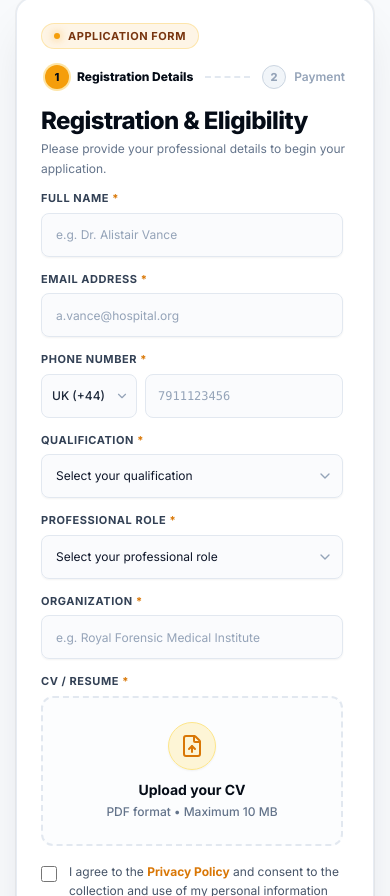
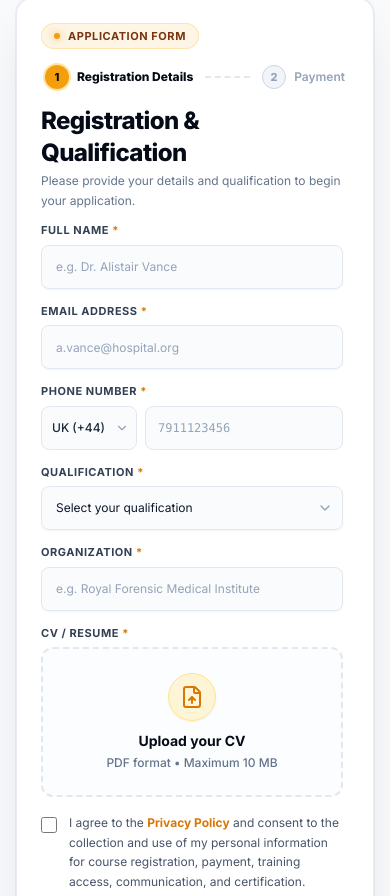
Before and after one commit to shivanand-vn/Virtual-Autopsy-Training, a React (Vite) app in the folder frontend/: page /register in a window 390 px wide. Shown: the part 888-1784 px from the top of the page. Built offline with nearby package versions, Linux system fonts and the light colour scheme.

Commit message:
refactor(auth): rename eligibility to qualification with 9 options and remove professional role

```diff
--- a/frontend/src/components/auth/RegistrationForm.tsx
+++ b/frontend/src/components/auth/RegistrationForm.tsx
@@ -2,7 +2,6 @@ import React, { useState, useEffect } from 'react';
 import { Link, useNavigate } from 'react-router-dom';
 import { useRegistrationFlow } from '../../context/RegistrationFlowContext';
 import { StepIndicator } from './StepIndicator';
-import { PrivacyPolicyModal } from './PrivacyPolicyModal';
 import { FormInput } from '../common/FormInput';
 import { SelectInput } from '../common/SelectInput';
 import { PhoneInput } from '../common/PhoneInput';
@@ -12,22 +11,16 @@ import { PrimaryButton } from '../common/PrimaryButton';
 import { StatusBadge } from '../common/StatusBadge';
 import type { RegistrationFormData, FormErrors } from '../../types/auth';
 
-const QUALIFICATIONS = [
-  { value: 'mbbs', label: 'MBBS / MD (Medical Doctor)' },
-  { value: 'frcr', label: 'FRCR (Fellow of Royal College of Radiologists)' },
-  { value: 'forensic_pathologist', label: 'Certified Forensic Pathologist' },
-  { value: 'radiographer', label: 'Senior CT/DICOM Radiographer' },
-  { value: 'phd_forensic', label: 'Ph.D. Forensic Science / Pathology' },
-  { value: 'other', label: 'Other Postgraduate Medical Specialty' },
-];
-
-const ROLES = [
-  { value: 'forensic_pathologist', label: 'Forensic Pathologist / Medical Examiner' },
-  { value: 'radiologist', label: 'Clinical / Forensic Radiologist' },
-  { value: 'coroner_officer', label: 'Coroner / Medicolegal Investigator' },
-  { value: 'mortuary_technician', label: 'Anatomical Pathology Technologist (APT)' },
-  { value: 'academic_researcher', label: 'Academic Researcher / Faculty Member' },
-  { value: 'postgrad_trainee', label: 'Postgraduate Medical Trainee / Resident' },
+const QUALIFICATION_OPTIONS = [
+  { value: 'Medical Doctors', label: 'Medical Doctors' },
+  { value: 'Forensic Medicine Faculty', label: 'Forensic Medicine Faculty' },
+  { value: 'Forensic Medicine Residents', label: 'Forensic Medicine Residents' },
+  { value: 'Forensic Pathologists', label: 'Forensic Pathologists' },
+  { value: 'Radiologists', label: 'Radiologists' },
+  { value: 'Radiology Residents', label: 'Radiology Residents' },
+  { value: 'Radiographers', label: 'Radiographers' },
+  { value: 'Law Enforcement', label: 'Law Enforcement' },
+  { value: 'Others', label: 'Others' },
 ];
 
 interface RegistrationFormProps {
@@ -40,7 +33,6 @@ export const RegistrationForm: React.FC<RegistrationFormProps> = ({ onFlipToLogi
 
   const [formData, setFormData] = useState<RegistrationFormData>(registrationData);
   const [errors, setErrors] = useState<FormErrors>({});
-  const [isPrivacyModalOpen, setIsPrivacyModalOpen] = useState(false);
 
   // Sync state if context registrationData updates
   useEffect(() => {
@@ -70,11 +62,11 @@ export const RegistrationForm: React.FC<RegistrationFormProps> = ({ onFlipToLogi
     }
 
     if (!formData.qualification) {
-      newErrors.qualification = 'Please select your medical qualification.';
+      newErrors.qualification = 'Please select your qualification.';
     }
 
-    if (!formData.professionalRole) {
-      newErrors.professionalRole = 'Please select your professional role.';
+    if (formData.qualification === 'Others' && !formData.qualificationOther?.trim()) {
+      newErrors.qualificationOther = 'Please specify your profession or background.';
     }
 
     if (!formData.organization.trim()) {
@@ -116,10 +108,10 @@ export const RegistrationForm: React.FC<RegistrationFormProps> = ({ onFlipToLogi
 
         <div>
           <h2 className="text-2xl sm:text-3xl font-extrabold text-navy-950 tracking-tight">
-            Registration & Eligibility
+            Registration & Qualification
           </h2>
           <p className="text-xs text-slate-500 mt-0.5 leading-relaxed">
-            Please provide your professional details to begin your application.
+            Please provide your details and qualification to begin your application.
           </p>
         </div>
       </div>
@@ -164,25 +156,33 @@ export const RegistrationForm: React.FC<RegistrationFormProps> = ({ onFlipToLogi
             label="Qualification"
             required
             placeholder="Select your qualification"
-            options={QUALIFICATIONS}
+            options={QUALIFICATION_OPTIONS}
             value={formData.qualification}
-            onChange={(e) => setFormData({ ...formData, qualification: e.target.value })}
+            onChange={(e) => {
+              const val = e.target.value;
+              setFormData({
+                ...formData,
+                qualification: val,
+                qualificationOther: val === 'Others' ? formData.qualificationOther : '',
+              });
+            }}
             error={errors.qualification}
           />
         </div>
 
-        {/* Row 3: Professional Role & Organization */}
-        <div className="grid grid-cols-1 md:grid-cols-2 gap-3.5">
-          <SelectInput
-            label="Professional Role"
+        {/* Conditional "Please specify" field when Qualification === "Others" */}
+        {formData.qualification === 'Others' && (
+          <FormInput
+            label="Please specify"
             required
-            placeholder="Select your professional role"
-            options={ROLES}
-            value={formData.professionalRole}
-            onChange={(e) => setFormData({ ...formData, professionalRole: e.target.value })}
-            error={errors.professionalRole}
+            placeholder="Enter your profession/background"
+            value={formData.qualificationOther}
+            onChange={(e) => setFormData({ ...formData, qualificationOther: e.target.value })}
+            error={errors.qualificationOther}
           />
+        )}
 
+        {/* Row 3: Organization */}
         <FormInput
           label="Organization"
           required
@@ -191,7 +191,6 @@ export const RegistrationForm: React.FC<RegistrationFormProps> = ({ onFlipToLogi
           onChange={(e) => setFormData({ ...formData, organization: e.target.value })}
           error={errors.organization}
         />
-        </div>
 
         {/* Row 4: CV Upload Component */}
         <FileUpload
@@ -212,13 +211,14 @@ export const RegistrationForm: React.FC<RegistrationFormProps> = ({ onFlipToLogi
             label={
               <span>
                 I agree to the{' '}
-                <button
-                  type="button"
-                  onClick={() => setIsPrivacyModalOpen(true)}
+                <Link
+                  to="/register/privacy-policy"
+                  target="_blank"
+                  rel="noopener noreferrer"
                   className="text-amber-600 font-bold hover:underline cursor-pointer focus:outline-none"
                 >
                   Privacy Policy
-                </button>{' '}
+                </Link>{' '}
                 and consent to the collection and use of my personal information for course registration, payment, training access, communication, and certification.
               </span>
             }
@@ -258,12 +258,6 @@ export const RegistrationForm: React.FC<RegistrationFormProps> = ({ onFlipToLogi
           </Link>
         )}
       </div>
-
-      {/* PRIVACY POLICY MODAL */}
-      <PrivacyPolicyModal
-        isOpen={isPrivacyModalOpen}
-        onClose={() => setIsPrivacyModalOpen(false)}
-      />
     </div>
   );
 };
--- a/frontend/src/components/dashboard/DashboardHeader.tsx
+++ b/frontend/src/components/dashboard/DashboardHeader.tsx
@@ -17,7 +17,7 @@ export const DashboardHeader: React.FC<DashboardHeaderProps> = ({
   const { registrationData } = useRegistrationFlow();
 
   const studentName = registrationData.fullName || 'Student';
-  const studentTitle = registrationData.professionalRole || 'Fellow Practitioner';
+  const studentTitle = (registrationData.qualification === 'Others' ? registrationData.qualificationOther : registrationData.qualification) || 'Fellow Practitioner';
 
   return (
     <header className="sticky top-0 z-30 bg-white/95 backdrop-blur-md border-b border-slate-200/80 px-4 sm:px-8 py-3.5 flex items-center justify-between shadow-xs">
--- a/frontend/src/context/RegistrationFlowContext.tsx
+++ b/frontend/src/context/RegistrationFlowContext.tsx
@@ -41,7 +41,7 @@ const initialRegistrationData: RegistrationFormData = {
   countryCode: '+44',
   phoneNumber: '',
   qualification: '',
-  professionalRole: '',
+  qualificationOther: '',
   organization: '',
   cvFile: null,
   consent: false, // Unchecked by default (User must explicitly check)
--- a/frontend/src/pages/admin/AdminUsers.tsx
+++ b/frontend/src/pages/admin/AdminUsers.tsx
@@ -23,6 +23,7 @@ import {
   BookOpen
 } from 'lucide-react';
 import { AdminLayout } from '../../components/admin/AdminLayout';
+import { useRegistrationFlow } from '../../context/RegistrationFlowContext';
 
 export interface UserRecord {
   id: string;
@@ -35,6 +36,8 @@ export interface UserRecord {
   joinedDate: string;
   status: 'active' | 'suspended' | 'pending';
   cmeCredits: number;
+  qualification?: string;
+  qualificationOther?: string;
   cvDocument: {
     title: string;
     fileName: string;
@@ -49,6 +52,7 @@ export interface UserRecord {
 export const MOCK_USERS: UserRecord[] = [];
 
 export const AdminUsersPage: React.FC = () => {
+  const { registrationData } = useRegistrationFlow();
   const [users, setUsers] = useState<UserRecord[]>(MOCK_USERS);
   const [searchQuery, setSearchQuery] = useState('');
   const [roleFilter, setRoleFilter] = useState<string>('all');
@@ -282,6 +286,23 @@ export const AdminUsersPage: React.FC = () => {
               </div>
 
               <div className="p-3 bg-slate-50 rounded-2xl space-y-1">
+                <span className="font-bold text-slate-400 uppercase">QUALIFICATION</span>
+                <p className="font-bold text-slate-800">
+                  {selectedUser.qualification || registrationData.qualification || 'Radiologists'}
+                </p>
+              </div>
+
+              {((selectedUser.qualification === 'Others' && selectedUser.qualificationOther) ||
+                (!selectedUser.qualification && registrationData.qualification === 'Others' && registrationData.qualificationOther)) && (
+                <div className="p-3 bg-slate-50 rounded-2xl space-y-1">
+                  <span className="font-bold text-slate-400 uppercase">PLEASE SPECIFY</span>
+                  <p className="font-bold text-slate-800">
+                    {selectedUser.qualificationOther || registrationData.qualificationOther}
+                  </p>
+                </div>
+              )}
+
+              <div className="p-3 bg-slate-50 rounded-2xl space-y-1">
                 <span className="font-bold text-slate-400 uppercase">ORGANIZATION / INSTITUTION</span>
                 <p className="font-bold text-slate-800">{selectedUser.institution}</p>
                 <p className="text-slate-500">{selectedUser.country}</p>
--- a/frontend/src/types/auth.ts
+++ b/frontend/src/types/auth.ts
@@ -4,7 +4,7 @@ export interface RegistrationFormData {
   countryCode: string;
   phoneNumber: string;
   qualification: string;
-  professionalRole: string;
+  qualificationOther: string;
   organization: string;
   cvFile: File | null;
   consent: boolean;
```
Lines whose indentation alone changed are shown as unchanged.
